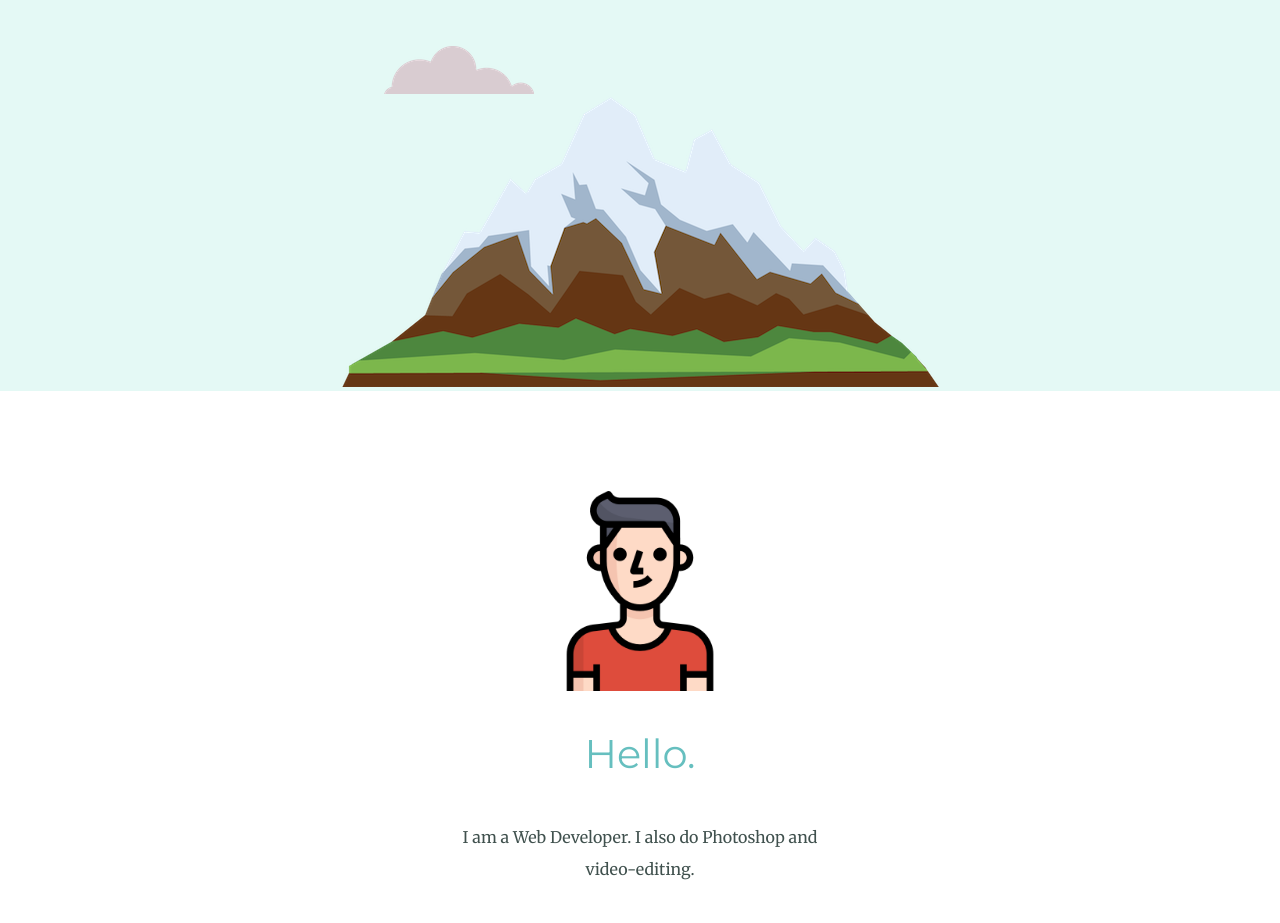
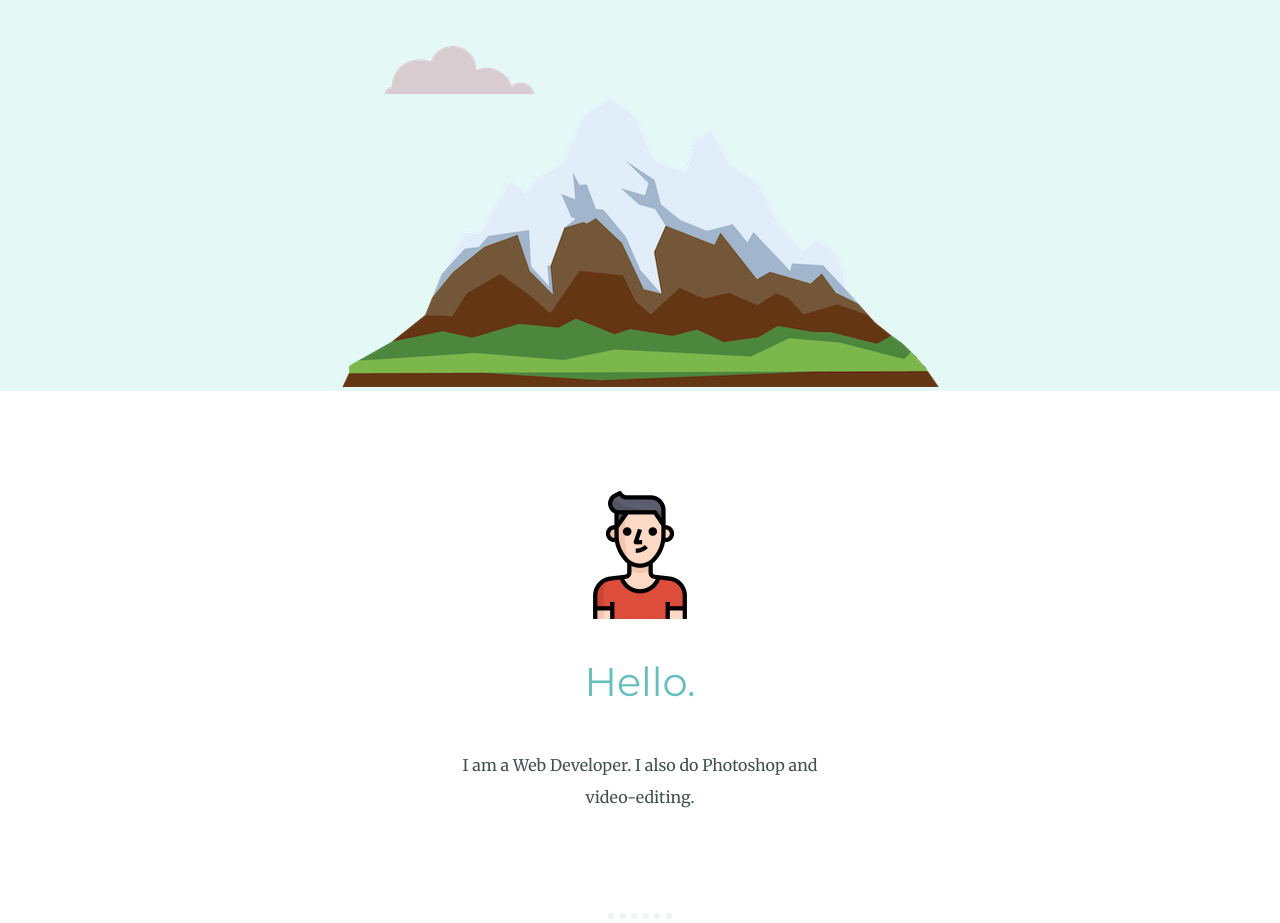
Before and after one commit to HopDiva/My-Site, a plain HTML site: page index.html in a window 1280 px wide. Shown: the part 377-1300 px from the top of the page. Drawn offline with Linux system fonts and the light colour scheme.

Commit message:
Update styles.css

```diff
--- a/css/styles.css
+++ b/css/styles.css
@@ -116,7 +116,7 @@ p {
 }
 
 #profile-photo {
-  width: 200px;
+  width: 10%;
 }
 
 .btn {
```
